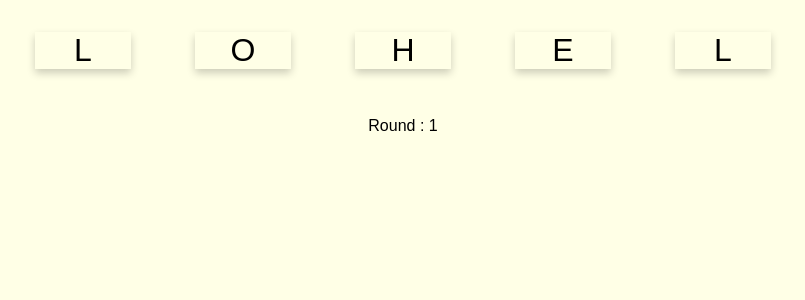
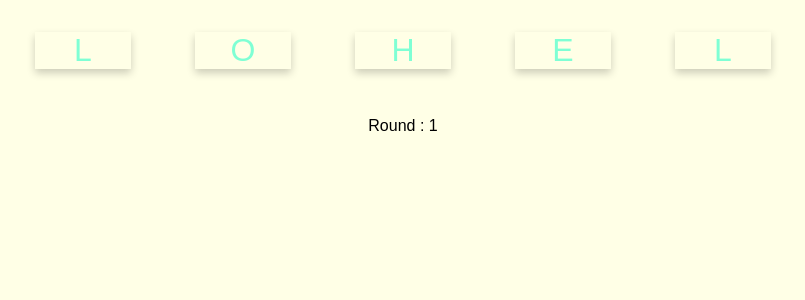
Before and after one commit to weeraphat425/card-game, a React (Create React App) app: page / in a window 1280 px wide. Shown: the top 300 px of the page, without its empty margins (237-1042 px from the left). Built offline with nearby package versions, Linux system fonts and the light colour scheme.

Commit message:
color text

```diff
--- a/src/App.css
+++ b/src/App.css
@@ -35,6 +35,7 @@
   box-shadow: 0 4px 8px 0 rgba(0, 0, 0, 0.2);
   margin: 1em;
   user-select: none;
+  color: aquamarine;
 }
 
 .activeCard{
```
